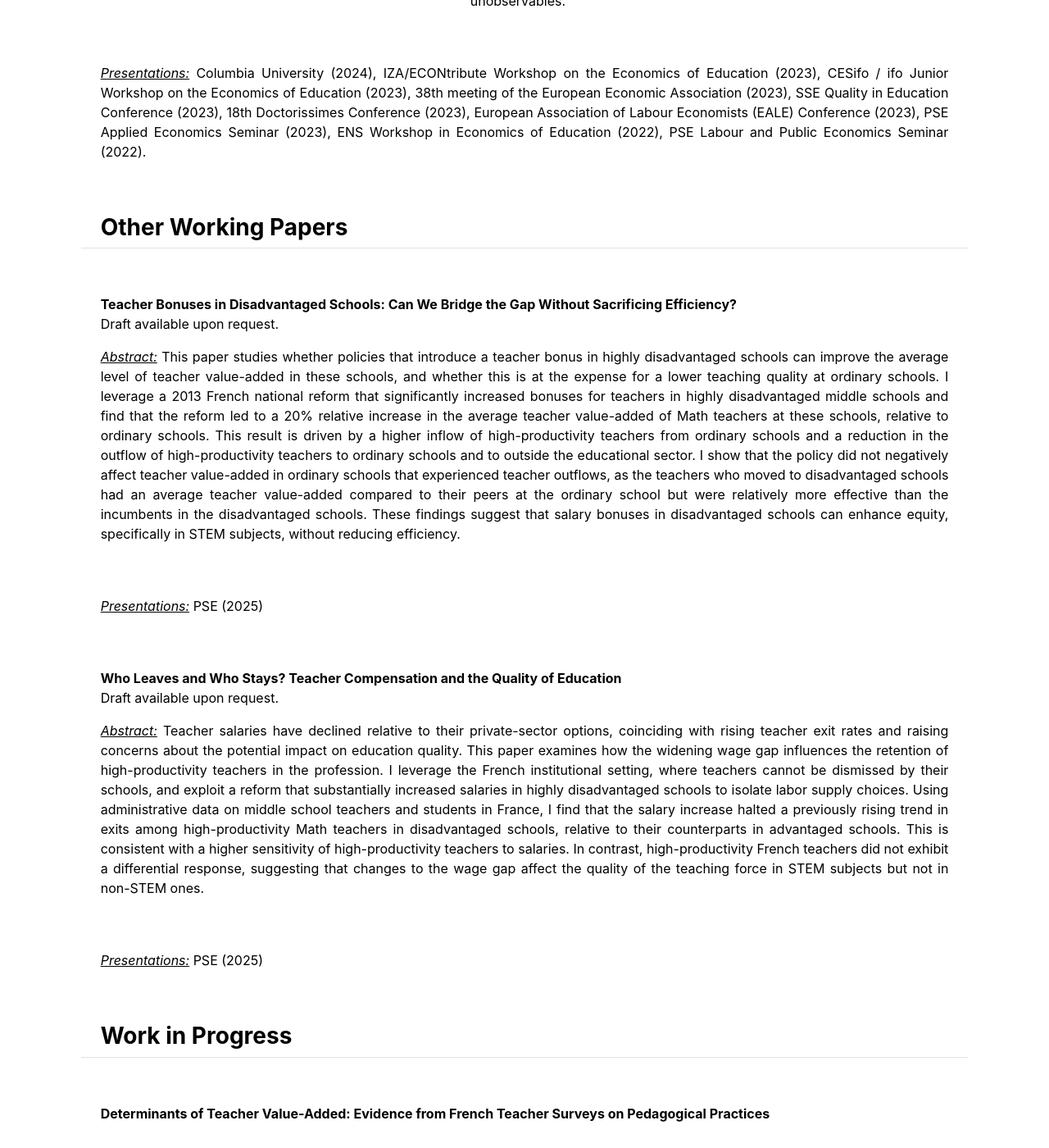
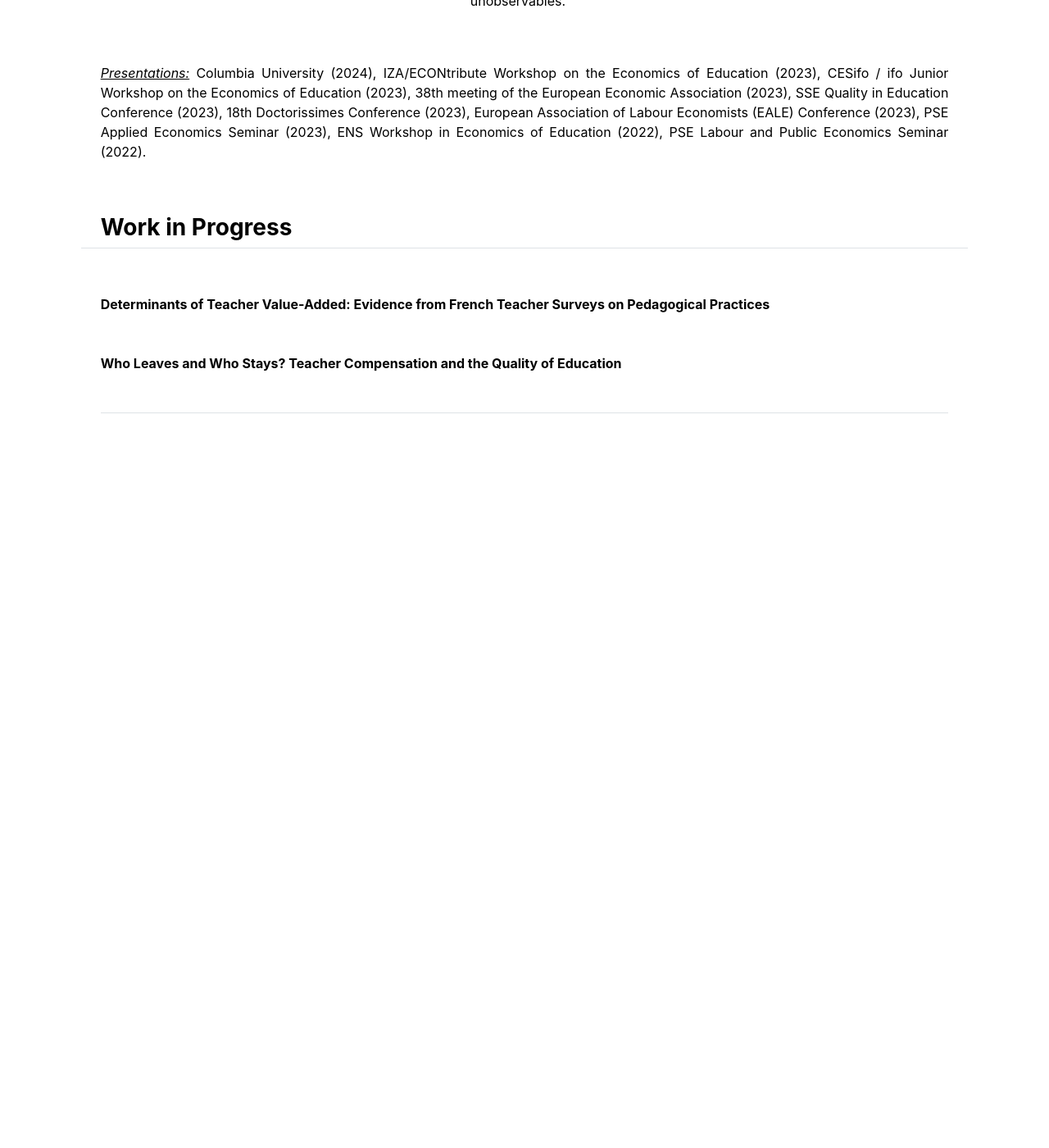
Before and after one commit to desislavatartova/desislavatartova.github.io, a Jekyll site: the page built from index.md, in a window 1280 px wide and 1400 px high, scrolled down 1206 px. Shown: the whole window at 82% size. Built offline with Jekyll 4.4.1, drawn with Linux system fonts in a browser that asks for light colours; after the commit the page ends 1854 px from its top, so only the background shows below that.

Commit message:
Update home.html

```diff
--- a/_layouts/home.html
+++ b/_layouts/home.html
@@ -42,7 +42,7 @@ The resulting estimates closely recover the true parameters of teacher value-add
 	    <p align="justify"> <u><em>Presentations:</em></u> Columbia University (2024), IZA/ECONtribute Workshop on the Economics of Education (2023), CESifo / ifo Junior Workshop on the Economics of Education (2023),  38th meeting of the European Economic Association (2023), SSE Quality in Education Conference (2023), 18th Doctorissimes Conference (2023), European Association of Labour Economists (EALE) Conference (2023), PSE Applied Economics Seminar (2023), ENS Workshop in Economics of Education (2022), PSE Labour and Public Economics Seminar (2022). </p>
 </div>
 
-<div class="row g-5 mb-5">
+<!--<div class="row g-5 mb-5">
     <h3 class="fw-bold border-bottom pb-2 mb-2">Other Working Papers</h3>
 
 <div class="col-md-12">
@@ -62,6 +62,7 @@ In contrast, high-productivity French teachers did not exhibit a differential re
 	    <p align="justify"> <u><em>Presentations:</em></u> PSE (2025)  </p>
 
 </div>
+-->
 
 
 <div class="row g-5 mb-5">
@@ -70,6 +71,9 @@ In contrast, high-productivity French teachers did not exhibit a differential re
 <div class="col-md-12">
 <b>Determinants of Teacher Value-Added: Evidence from French Teacher Surveys on Pedagogical Practices</b>
   </div>
+<div class="col-md-12">
+	<b>Who Leaves and Who Stays? Teacher Compensation and the Quality of Education</b>
+  </div>
 
 
 </div>
```
